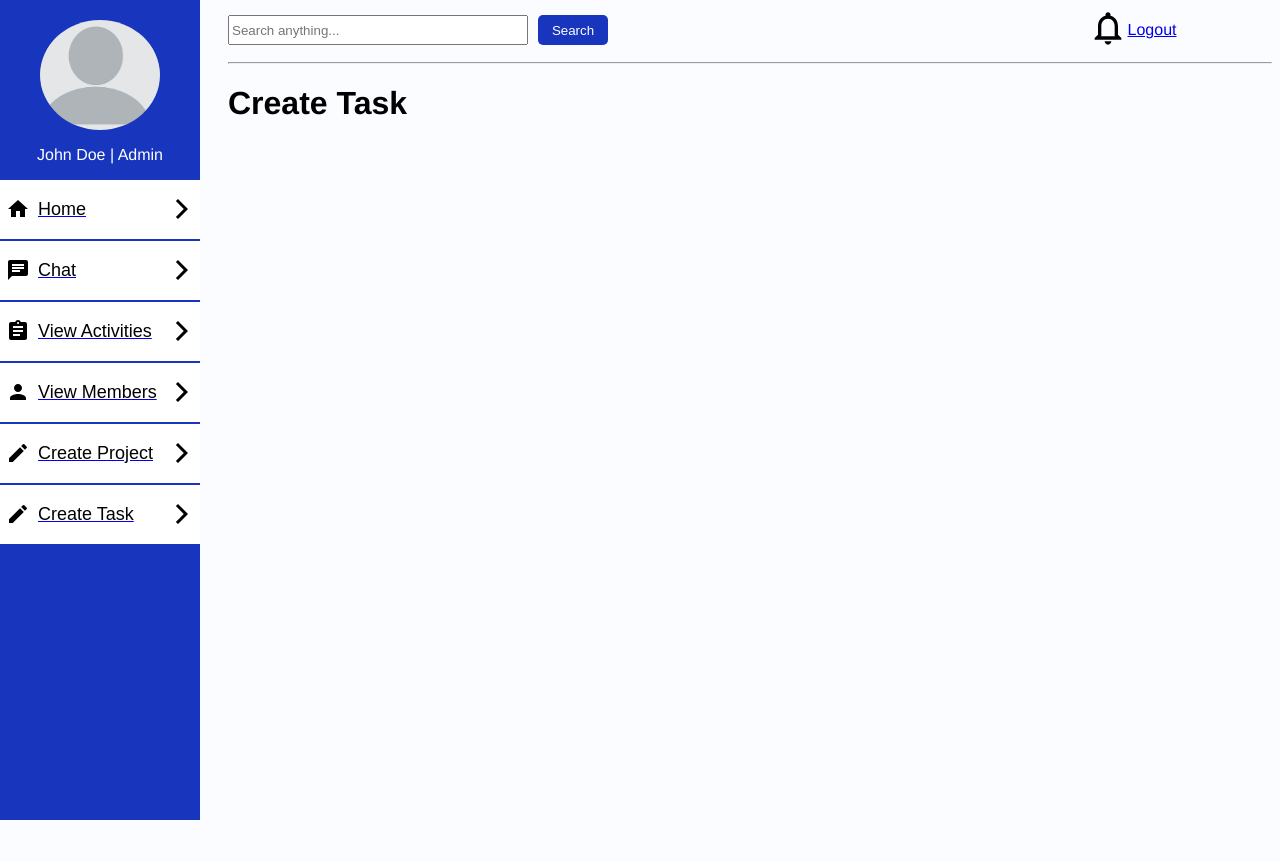
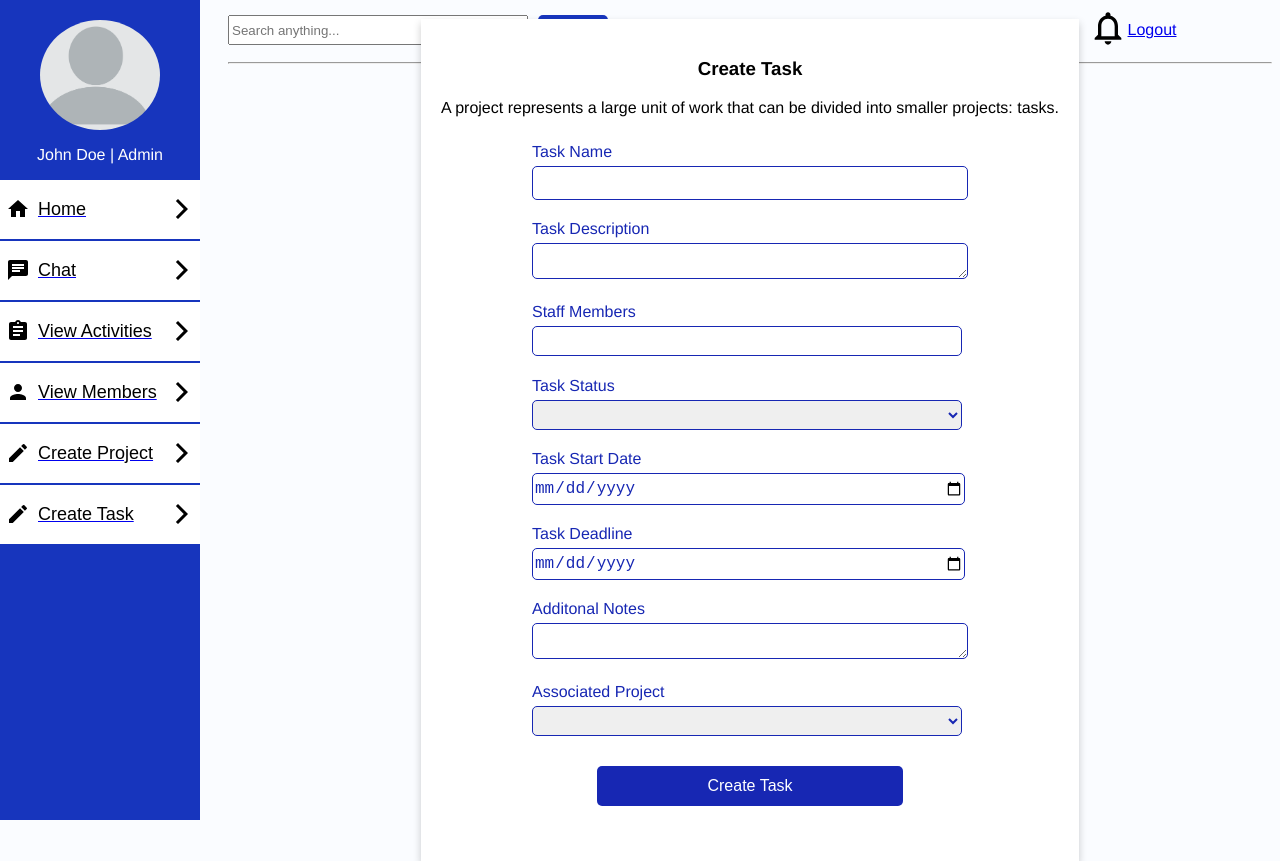
Before and after one commit to SevagSA/Project-Management-Software, a React (Create React App) app in the folder frontend/: page /create-task in a window 1280 px wide. Before the commit the page ends 800 px from the top, so only its background shows below. Built offline with nearby package versions, Linux system fonts and the light colour scheme.

Commit message:
Designed Create Project UI

```diff
--- a/frontend/src/Components/Activity/CreateActivity.js
+++ b/frontend/src/Components/Activity/CreateActivity.js
@@ -1,9 +1,123 @@
+import styles from "../Authentication/Style"
+
 export default function CreateActivity({ isTask }) {
+    const activity_name = isTask ? "Task" : "Project";
+
+    const handleFormSubmit = (e) => {
+        // TODO
+    }
+
     return (
         <div>
-            <h1>
-                {isTask ? "Create Task" : "Create Project"}
-            </h1>
+            <styles.ParentWrapper>
+                <styles.Wrapper>
+                    <styles.AuthFormInfoHolder>
+                        <styles.AuthFormTitle>
+                            {isTask ? "Create Task" : "Create Project"}
+                        </styles.AuthFormTitle>
+                        <styles.AuthFormDescription>
+                            {isTask ?
+                                "A project represents a large unit of work that can be divided " +
+                                "into smaller projects: tasks."
+                                :
+                                "A task represents a single unit of work of a project."
+                            }
+                        </styles.AuthFormDescription>
+                    </styles.AuthFormInfoHolder>
+                    <styles.AuthFormHolder>
+                        <styles.AuthForm method="POST" onSubmit={handleFormSubmit}>
+                            {/* TODO Make the form shorter, maybe use a grid */}
+                            <styles.AuthFormFieldHolder>
+
+                                <styles.AuthFormLabel htmlFor="name">{activity_name} Name</styles.AuthFormLabel>
+                                <br />
+                                <styles.AuthFormInput type="text" id="name" required />
+                                <br />
+
+                                <styles.AuthFormLabel htmlFor="activityDescription">{activity_name} Description</styles.AuthFormLabel>
+                                <br />
+                                <styles.AuthFormTextArea cols="20" rows="5" id="activityDescription" required />
+                                <br />
+
+                                <styles.AuthFormLabel htmlFor="staff_member">Staff Members</styles.AuthFormLabel>
+                                <br />
+                                <styles.AuthFormSelect id="staff_member" multiple>
+                                    {/* TODO: get from API */}
+                                    {/* {staff_members.map(e => {
+                                        return (
+                                            <option value={e[0]}>{e[0]}</option>
+                                        )
+                                    })} */}
+                                </styles.AuthFormSelect>
+                                <br />
+
+                                <styles.AuthFormLabel htmlFor="status">{activity_name} Status</styles.AuthFormLabel>
+                                <br />
+                                <styles.AuthFormSelect id="status">
+                                    {/* TODO: get from API */}
+                                    {/* {statuses.map(e => {
+                                        return (
+                                            <option value={e[0]}>{e[0]}</option>
+                                        )
+                                    })} */}
+                                </styles.AuthFormSelect>
+                                <br />
+
+                                <styles.AuthFormLabel htmlFor="startDate">{activity_name} Start Date</styles.AuthFormLabel>
+                                <br />
+                                <styles.AuthFormInput type="date" id="startDate" required />
+                                <br />
+
+                                <styles.AuthFormLabel htmlFor="deadline">{activity_name} Deadline</styles.AuthFormLabel>
+                                <br />
+                                <styles.AuthFormInput type="date" id="deadline" required />
+                                <br />
+
+                                <styles.AuthFormLabel htmlFor="notes">Additonal Notes</styles.AuthFormLabel>
+                                <br />
+                                <styles.AuthFormTextArea cols="20" rows="5" id="notes" required />
+                                <br />
+
+                                {/* labels */}
+
+                                {isTask ?
+                                    <>
+                                        <styles.AuthFormLabel htmlFor="taskProject">Associated Project</styles.AuthFormLabel>
+                                        <br />
+                                        <styles.AuthFormSelect id="taskProject">
+                                            {/* TODO: get from API */}
+                                            {/* {projects.map(e => {
+                                            return (
+                                                <option value={e[0]}>{e[0]}</option>
+                                            )
+                                        })} */}
+                                        </styles.AuthFormSelect>
+                                        <br />
+                                    </>
+                                    :
+                                    <>
+                                        <styles.AuthFormLabel htmlFor="projectManager">Project Manager</styles.AuthFormLabel>
+                                        <br />
+                                        <styles.AuthFormSelect id="projectManager">
+                                            {/* TODO: get from API */}
+                                            {/* {projectManagers.map(e => {
+                                            return (
+                                                <option value={e[0]}>{e[0]}</option>
+                                            )
+                                        })} */}
+                                        </styles.AuthFormSelect>
+                                        <br />
+                                    </>
+                                }
+                            </styles.AuthFormFieldHolder>
+                            <styles.AuthFormSubmitInput type="submit" value={`Create ${activity_name}`} />
+                        </styles.AuthForm>
+                    </styles.AuthFormHolder>
+                </styles.Wrapper>
+            </styles.ParentWrapper>
+
+
+
         </div>
     )
 }
--- a/frontend/src/Components/Authentication/Style.js
+++ b/frontend/src/Components/Authentication/Style.js
@@ -85,6 +85,16 @@ const AuthFormSelect = styled.select`
     color: #1727b3;
 `;
 
+const AuthFormTextArea = styled.textarea`
+    margin: 5px 0px 20px 0px;
+    height: 30px;
+    width: 430px;
+    border: 1px solid #1727b3;
+    border-radius: 5px;
+    font-size: 16px;
+    color: #1727b3;
+    resize: vertical;
+`;
 
 const styles = {
     ParentWrapper,
@@ -98,7 +108,8 @@ const styles = {
     AuthFormSubmitInput,
     AuthFormLabel,
     AuthFormInput,
-    AuthFormSelect
+    AuthFormSelect,
+    AuthFormTextArea
 };
 
 export default styles;
```
